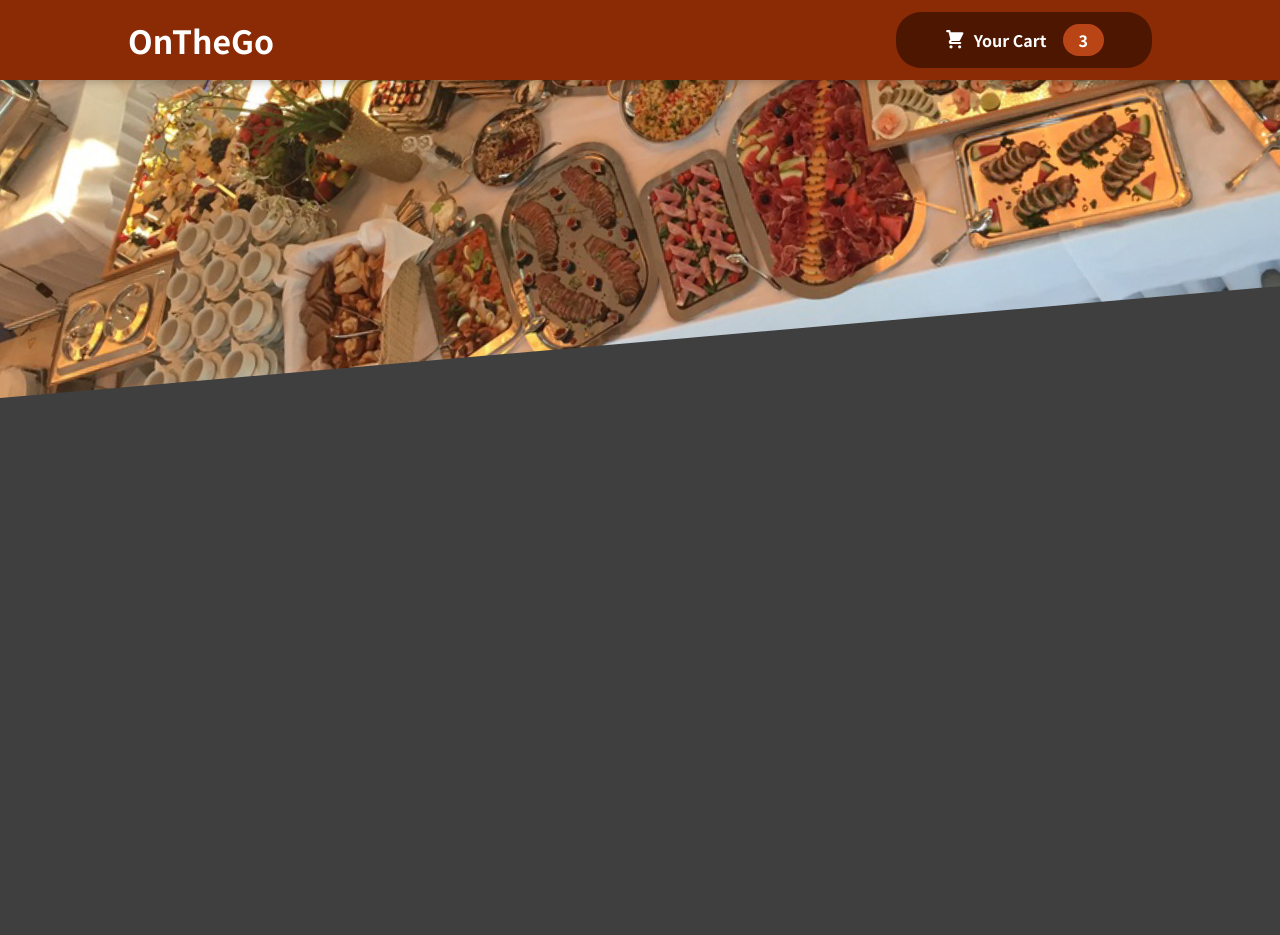
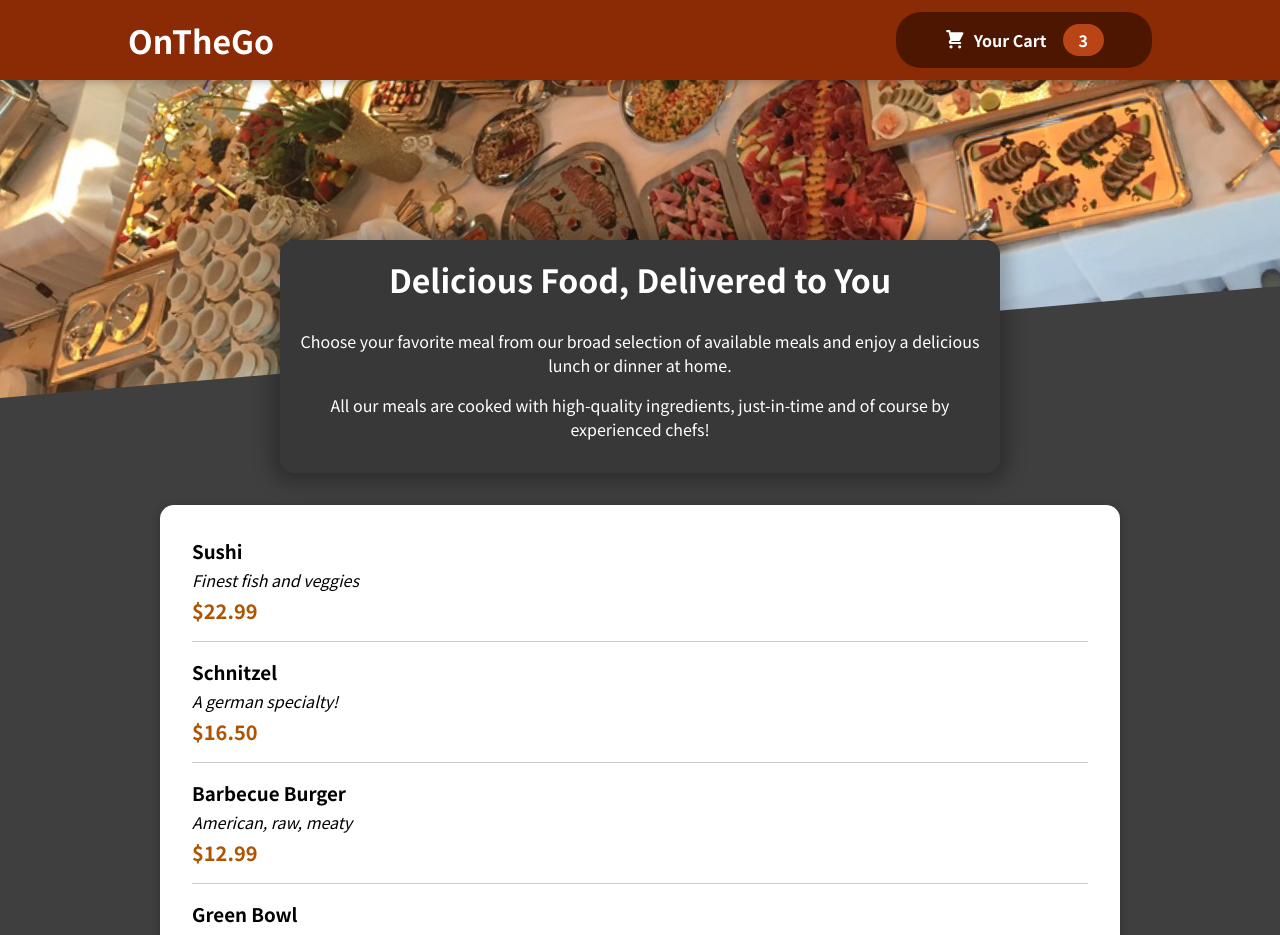
Before and after one commit to MikeJakuszewski/React-Restaurant-App, a React (Create React App) app: page / in a window 1280 px wide. Shown: the top 935 px of the page. Before the commit the page ends 800 px from the top, so only its background shows below. Built offline with nearby package versions, Linux system fonts and the light colour scheme.

Commit message:
added list item of meals

```diff
--- a/src/App.js
+++ b/src/App.js
@@ -1,10 +1,14 @@
 import React from "react";
 import Header from "../src/Components/Layout/Header";
+import Meals from "./Components/Meals/Meals";
 
 function App() {
   return (
     <React.Fragment>
       <Header />
+      <main>
+        <Meals />
+      </main>
     </React.Fragment>
   );
 }
--- /dev/null
+++ b/src/Components/Meals/AvailableMeals.js
@@ -0,0 +1,49 @@
+import classes from "./AvailableMeals.module.css";
+import Card from "../UI/Card";
+import MealItem from "./MealItem/MealItem";
+
+const DUMMY_MEALS = [
+  {
+    id: "m1",
+    name: "Sushi",
+    description: "Finest fish and veggies",
+    price: 22.99,
+  },
+  {
+    id: "m2",
+    name: "Schnitzel",
+    description: "A german specialty!",
+    price: 16.5,
+  },
+  {
+    id: "m3",
+    name: "Barbecue Burger",
+    description: "American, raw, meaty",
+    price: 12.99,
+  },
+  {
+    id: "m4",
+    name: "Green Bowl",
+    description: "Healthy...and green...",
+    price: 18.99,
+  },
+];
+
+const AvailableMeals = () => {
+  const mealsList = DUMMY_MEALS.map((meal) => (
+    <MealItem
+      key={meal.id}
+      name={meal.name}
+      description={meal.description}
+      price={meal.price}
+    />
+  ));
+
+  return (
+    <Card className={classes.meals}>
+      <ul>{mealsList}</ul>
+    </Card>
+  );
+};
+
+export default AvailableMeals;
--- /dev/null
+++ b/src/Components/Meals/AvailableMeals.module.css
@@ -0,0 +1,24 @@
+.meals {
+  max-width: 60rem;
+  width: 90%;
+  margin: 2rem auto;
+  animation: meals-appear 1s ease-out forwards;
+}
+
+.meals ul {
+  list-style: none;
+  margin: 0;
+  padding: 0;
+}
+
+@keyframes meals-appear {
+  from {
+    opacity: 0;
+    transform: translateY(3rem);
+  }
+
+  to {
+    opacity: 1;
+    transform: translateY(0);
+  }
+}
--- /dev/null
+++ b/src/Components/Meals/MealItem/MealItem.js
@@ -0,0 +1,22 @@
+import React from "react";
+
+import classes from "./MealItem.module.css";
+
+const MealItem = (props) => {
+  const price = `$${props.price.toFixed(2)}`;
+
+  return (
+    <li className={classes.meal}>
+      <div>
+        <h3>{props.name}</h3>
+        <div className={classes.description}>{props.description}</div>
+        <div className={classes.price}>{price}</div>
+      </div>
+      <div>
+        <form></form>
+      </div>
+    </li>
+  );
+};
+
+export default MealItem;
--- /dev/null
+++ b/src/Components/Meals/MealItem/MealItem.module.css
@@ -0,0 +1,22 @@
+.meal {
+  display: flex;
+  justify-content: space-between;
+  margin: 1rem;
+  padding-bottom: 1rem;
+  border-bottom: 1px solid #ccc;
+}
+
+.meal h3 {
+  margin: 0 0 0.25rem 0;
+}
+
+.description {
+  font-style: italic;
+}
+
+.price {
+  margin-top: 0.25rem;
+  font-weight: bold;
+  color: #ad5502;
+  font-size: 1.25rem;
+}
--- /dev/null
+++ b/src/Components/Meals/Meals.js
@@ -0,0 +1,14 @@
+import React from "react";
+import AvailableMeals from "./AvailableMeals";
+import MealsSummary from "./MealsSummary";
+
+const Meals = () => {
+  return (
+    <React.Fragment>
+      <MealsSummary />
+      <AvailableMeals />
+    </React.Fragment>
+  );
+};
+
+export default Meals;
--- /dev/null
+++ b/src/Components/Meals/MealsSummary.js
@@ -0,0 +1,21 @@
+import React from "react";
+
+import classes from "./MealsSummary.module.css";
+
+const MealsSummary = () => {
+  return (
+    <section className={classes.summary}>
+      <h2>Delicious Food, Delivered to You</h2>
+      <p>
+        Choose your favorite meal from our broad selection of available meals
+        and enjoy a delicious lunch or dinner at home.
+      </p>
+      <p>
+        All our meals are cooked with high-quality ingredients, just-in-time and
+        of course by experienced chefs!
+      </p>
+    </section>
+  );
+};
+
+export default MealsSummary;
--- /dev/null
+++ b/src/Components/Meals/MealsSummary.module.css
@@ -0,0 +1,18 @@
+.summary {
+  text-align: center;
+  max-width: 45rem;
+  width: 90%;
+  margin: auto;
+  margin-top: -10rem;
+  position: relative;
+  background-color: #383838;
+  color: white;
+  border-radius: 14px;
+  padding: 1rem;
+  box-shadow: 0 1px 18px 10px rgba(0, 0, 0, 0.25);
+}
+
+.summary h2 {
+  font-size: 2rem;
+  margin-top: 0;
+}
--- /dev/null
+++ b/src/Components/UI/Card.js
@@ -0,0 +1,11 @@
+import React from "react";
+
+import classes from "./Card.module.css";
+
+const Card = (props) => {
+  return (
+    <div className={`${classes.card} ${props.className}`}>{props.children}</div>
+  );
+};
+
+export default Card;
--- /dev/null
+++ b/src/Components/UI/Card.module.css
@@ -0,0 +1,6 @@
+.card {
+  padding: 1rem;
+  box-shadow: 0 2px 8px rgba(0, 0, 0, 0.25);
+  border-radius: 14px;
+  background-color: white;
+}
```
Also changed, not shown: src/Components/Meals/Meals.module.css (added).
